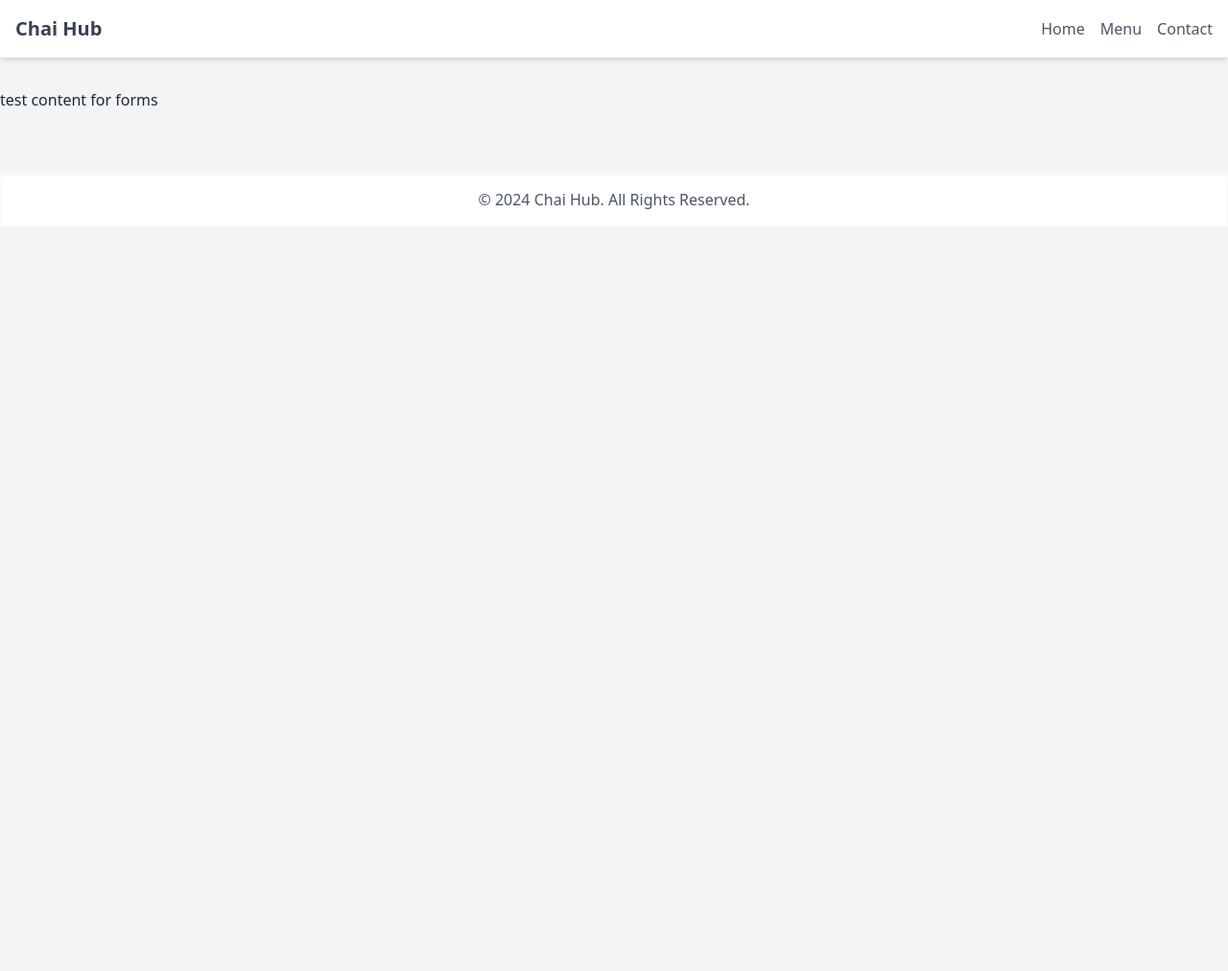
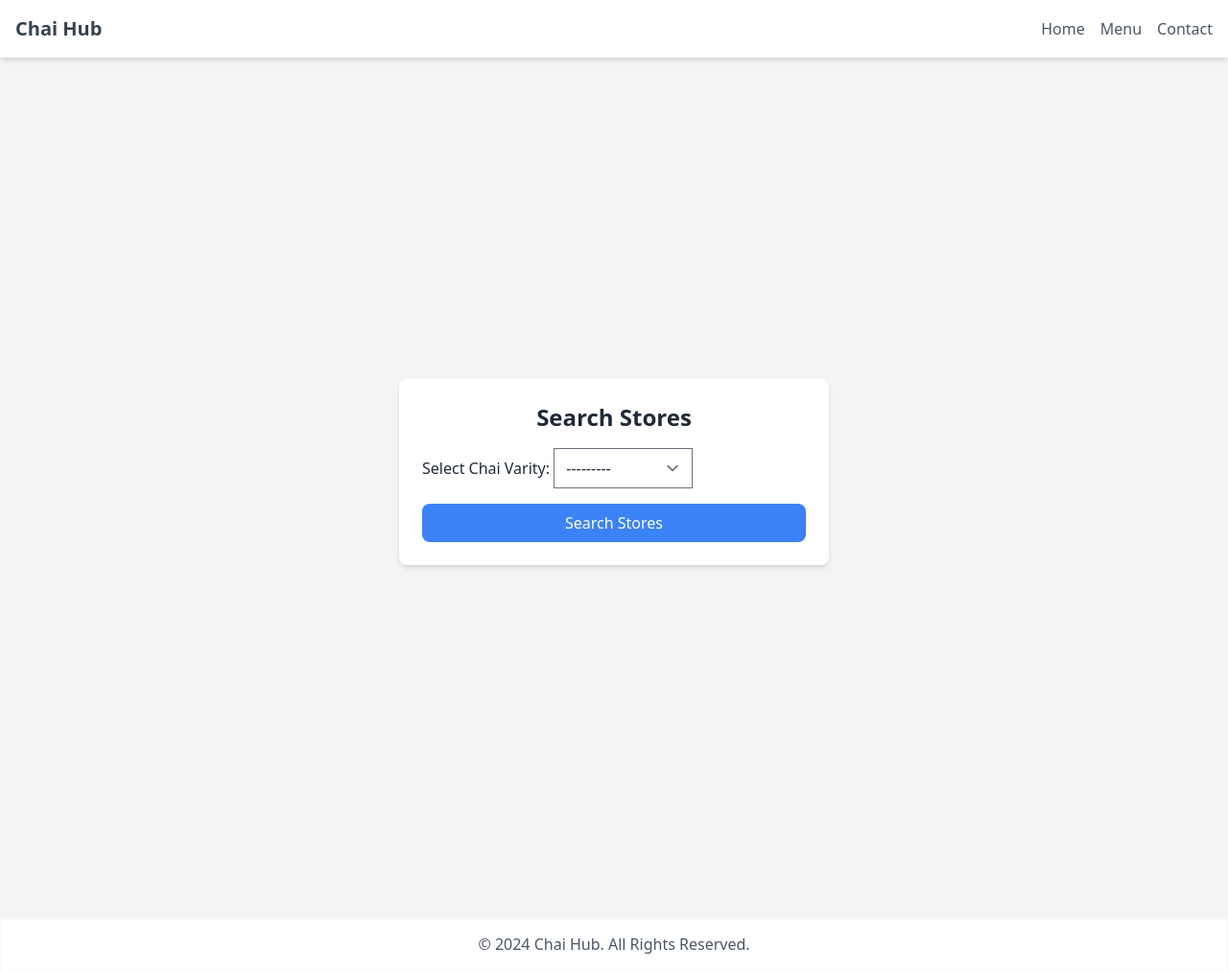
Before and after one commit to Shaik-36/django-learn, a Django app: page /chai/chai_stores/ in a window 1280 px wide. Shown: the whole page at 96% size. Before the commit the page ends 235 px from the top, so only its background shows below. Run offline with Django 5.2, Linux system fonts and the light colour scheme; data comes from the database, SQL or seed files in the repository; some libraries are stand-ins or nearby versions.

Commit message:
Added Chai Stores Functionality

```diff
--- /dev/null
+++ b/chaiaurDjango/chai/forms.py
@@ -0,0 +1,6 @@
+from django import forms
+from .models import ChaiVarity
+
+
+class ChaiVarityForm(forms.Form):
+    chai_varity = forms.ModelChoiceField(queryset=ChaiVarity.objects.all(), label='Select Chai Varity')
--- a/chaiaurDjango/chai/templates/chai/chai_stores.html
+++ b/chaiaurDjango/chai/templates/chai/chai_stores.html
@@ -1,8 +1,35 @@
-
 {% extends "layout.html" %}
 
 {% block content %}
+<div class="min-h-screen flex items-center justify-center bg-gray-100">
+    <div class="w-full max-w-md bg-white p-6 rounded-lg shadow-md">
+        <h1 class="text-2xl font-semibold text-gray-800 text-center mb-4">Search Stores</h1>
 
-test content for forms
+        <form method="POST" class="space-y-4">
+            {% csrf_token %}
+            <div class="space-y-2">
+                {{ form.as_p }}
+            </div>
+            <button
+                type="submit"
+                class="w-full bg-blue-500 text-white py-2 px-4 rounded-lg hover:bg-blue-600 transition-colors">
+                Search Stores
+            </button>
+        </form>
 
+        {% if stores %}
+        <div class="mt-6">
+            <h2 class="text-xl font-semibold text-gray-700 text-center mb-4">Stores Available</h2>
+            <ul class="space-y-2">
+                {% for store in stores %}
+                <li class="bg-gray-100 p-4 rounded-lg shadow-sm">
+                    <span class="font-semibold">{{ store.name }}</span> -
+                    <span class="text-gray-600">{{ store.location }}</span>
+                </li>
+                {% endfor %}
+            </ul>
+        </div>
+        {% endif %}
+    </div>
+</div>
 {% endblock %}
--- a/chaiaurDjango/chai/views.py
+++ b/chaiaurDjango/chai/views.py
@@ -1,8 +1,10 @@
 from django.shortcuts import render
 
-from .models import ChaiVarity
+from .models import ChaiVarity, Store
 
 from django.shortcuts import get_object_or_404
+
+from .forms import ChaiVarityForm
 
 
 # Create your views here.
@@ -20,4 +22,16 @@
     return render(request, 'chai/order.html')
 
 def chai_store_view(request):
-    return render(request, 'chai/chai_stores.html')
+    stores = None
+    if request.method == 'POST':
+        form = ChaiVarityForm(request.POST)
+        if form.is_valid():
+            chai_variety = form.cleaned_data['chai_varity']
+
+            # Match the filtered chai_varity from the whole model store -> chai_varities (Models->Store->chai_varities)
+            stores = Store.objects.filter(chai_varities=chai_variety)             # From Models -> Stores Method -> variable chai_varities
+    else:
+            form= ChaiVarityForm()
+
+    # Send the stores and form that we created in this function
+    return render(request, 'chai/chai_stores.html', {'stores': stores, 'form': form} )
--- a/chaiaurDjango/theme/static/css/dist/styles.css
+++ b/chaiaurDjango/theme/static/css/dist/styles.css
@@ -884,32 +852,28 @@
   width: 10rem;
 }
 
-.w-\[100\%\] {
-  width: 100%;
-}
-
-.w-96 {
-  width: 24rem;
+.w-6 {
+  width: 1.5rem;
 }
 
 .w-full {
   width: 100%;
 }
 
-.w-6 {
-  width: 1.5rem;
+.max-w-4xl {
+  max-width: 56rem;
 }
 
-.max-w-4xl {
-  max-width: 56rem;
+.max-w-7xl {
+  max-width: 80rem;
 }
 
 .max-w-sm {
   max-width: 24rem;
 }
 
-.max-w-7xl {
-  max-width: 80rem;
+.max-w-md {
+  max-width: 28rem;
 }
 
 .flex-1 {
@@ -958,12 +914,20 @@
   margin-left: calc(1rem * calc(1 - var(--tw-space-x-reverse)));
 }
 
+.space-y-2 > :not([hidden]) ~ :not([hidden]) {
+  --tw-space-y-reverse: 0;
+  margin-top: calc(0.5rem * calc(1 - var(--tw-space-y-reverse)));
+  margin-bottom: calc(0.5rem * var(--tw-space-y-reverse));
+}
+
+.space-y-4 > :not([hidden]) ~ :not([hidden]) {
+  --tw-space-y-reverse: 0;
+  margin-top: calc(1rem * calc(1 - var(--tw-space-y-reverse)));
+  margin-bottom: calc(1rem * var(--tw-space-y-reverse));
+}
+
 .overflow-hidden {
   overflow: hidden;
-}
-
-.rounded {
-  border-radius: 0.25rem;
 }
 
 .rounded-lg {
@@ -1006,6 +948,11 @@
   background-color: rgb(59 130 246 / var(--tw-bg-opacity, 1));
 }
 
+.bg-gray-100 {
+  --tw-bg-opacity: 1;
+  background-color: rgb(243 244 246 / var(--tw-bg-opacity, 1));
+}
+
 .bg-gray-50 {
   --tw-bg-opacity: 1;
   background-color: rgb(249 250 251 / var(--tw-bg-opacity, 1));
@@ -1016,19 +963,9 @@
   background-color: rgb(234 88 12 / var(--tw-bg-opacity, 1));
 }
 
-.bg-gray-100 {
-  --tw-bg-opacity: 1;
-  background-color: rgb(243 244 246 / var(--tw-bg-opacity, 1));
-}
-
 .bg-white {
   --tw-bg-opacity: 1;
   background-color: rgb(255 255 255 / var(--tw-bg-opacity, 1));
-}
-
-.bg-gray-200 {
-  --tw-bg-opacity: 1;
-  background-color: rgb(229 231 235 / var(--tw-bg-opacity, 1));
 }
 
 .object-cover {
@@ -1129,9 +1054,9 @@
   letter-spacing: 0em;
 }
 
-.text-white {
+.text-gray-600 {
   --tw-text-opacity: 1;
-  color: rgb(255 255 255 / var(--tw-text-opacity, 1));
+  color: rgb(75 85 99 / var(--tw-text-opacity, 1));
 }
 
 .text-gray-700 {
@@ -1144,36 +1069,30 @@
   color: rgb(31 41 55 / var(--tw-text-opacity, 1));
 }
 
-.text-gray-500 {
-  --tw-text-opacity: 1;
-  color: rgb(107 114 128 / var(--tw-text-opacity, 1));
-}
-
-.text-gray-600 {
-  --tw-text-opacity: 1;
-  color: rgb(75 85 99 / var(--tw-text-opacity, 1));
-}
-
 .text-green-600 {
   --tw-text-opacity: 1;
   color: rgb(22 163 74 / var(--tw-text-opacity, 1));
 }
 
-.shadow-lg {
-  --tw-shadow: 0 10px 15px -3px rgb(0 0 0 / 0.1), 0 4px 6px -4px rgb(0 0 0 / 0.1);
-  --tw-shadow-colored: 0 10px 15px -3px var(--tw-shadow-color), 0 4px 6px -4px var(--tw-shadow-color);
-  box-shadow: var(--tw-ring-offset-shadow, 0 0 #0000), var(--tw-ring-shadow, 0 0 #0000), var(--tw-shadow);
+.text-white {
+  --tw-text-opacity: 1;
+  color: rgb(255 255 255 / var(--tw-text-opacity, 1));
 }
 
-.shadow-xl {
-  --tw-shadow: 0 20px 25px -5px rgb(0 0 0 / 0.1), 0 8px 10px -6px rgb(0 0 0 / 0.1);
-  --tw-shadow-colored: 0 20px 25px -5px var(--tw-shadow-color), 0 8px 10px -6px var(--tw-shadow-color);
-  box-shadow: var(--tw-ring-offset-shadow, 0 0 #0000), var(--tw-ring-shadow, 0 0 #0000), var(--tw-shadow);
+.text-black {
+  --tw-text-opacity: 1;
+  color: rgb(0 0 0 / var(--tw-text-opacity, 1));
 }
 
 .shadow-inner {
   --tw-shadow: inset 0 2px 4px 0 rgb(0 0 0 / 0.05);
   --tw-shadow-colored: inset 0 2px 4px 0 var(--tw-shadow-color);
+  box-shadow: var(--tw-ring-offset-shadow, 0 0 #0000), var(--tw-ring-shadow, 0 0 #0000), var(--tw-shadow);
+}
+
+.shadow-lg {
+  --tw-shadow: 0 10px 15px -3px rgb(0 0 0 / 0.1), 0 4px 6px -4px rgb(0 0 0 / 0.1);
+  --tw-shadow-colored: 0 10px 15px -3px var(--tw-shadow-color), 0 4px 6px -4px var(--tw-shadow-color);
   box-shadow: var(--tw-ring-offset-shadow, 0 0 #0000), var(--tw-ring-shadow, 0 0 #0000), var(--tw-shadow);
 }
 
@@ -1183,20 +1102,26 @@
   box-shadow: var(--tw-ring-offset-shadow, 0 0 #0000), var(--tw-ring-shadow, 0 0 #0000), var(--tw-shadow);
 }
 
+.shadow-sm {
+  --tw-shadow: 0 1px 2px 0 rgb(0 0 0 / 0.05);
+  --tw-shadow-colored: 0 1px 2px 0 var(--tw-shadow-color);
+  box-shadow: var(--tw-ring-offset-shadow, 0 0 #0000), var(--tw-ring-shadow, 0 0 #0000), var(--tw-shadow);
+}
+
 .transition-transform {
   transition-property: transform;
   transition-timing-function: cubic-bezier(0.4, 0, 0.2, 1);
   transition-duration: 150ms;
 }
 
+.transition-colors {
+  transition-property: color, background-color, border-color, text-decoration-color, fill, stroke;
+  transition-timing-function: cubic-bezier(0.4, 0, 0.2, 1);
+  transition-duration: 150ms;
+}
+
 .duration-300 {
   transition-duration: 300ms;
-}
-
-.hover\:scale-110:hover {
-  --tw-scale-x: 1.1;
-  --tw-scale-y: 1.1;
-  transform: translate(var(--tw-translate-x), var(--tw-translate-y)) rotate(var(--tw-rotate)) skewX(var(--tw-skew-x)) skewY(var(--tw-skew-y)) scaleX(var(--tw-scale-x)) scaleY(var(--tw-scale-y));
 }
 
 .hover\:scale-105:hover {
```
Also changed, not shown: other parts of chaiaurDjango/theme/static/css/dist/styles.css (+26 -95 lines), README.md.
